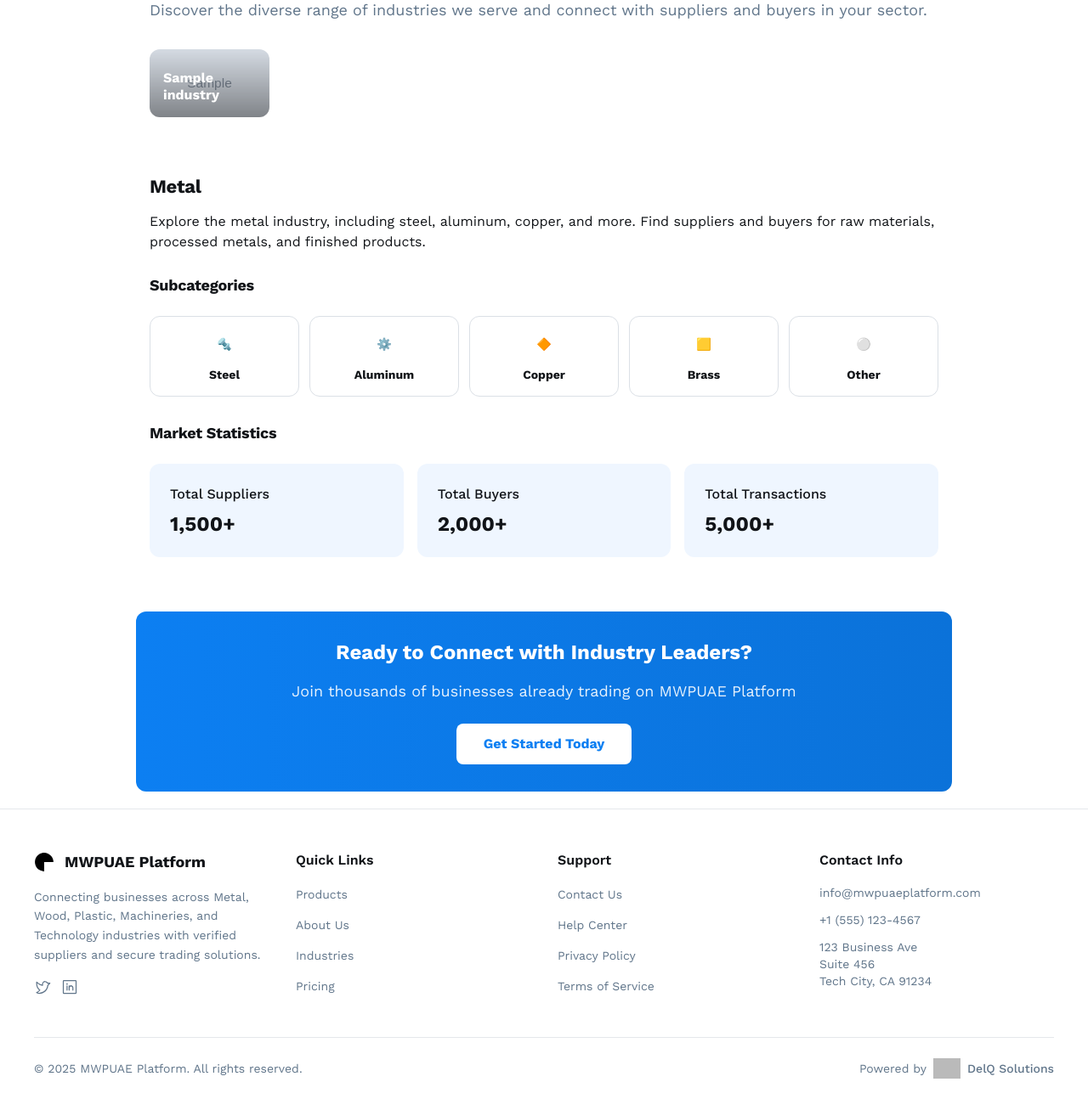
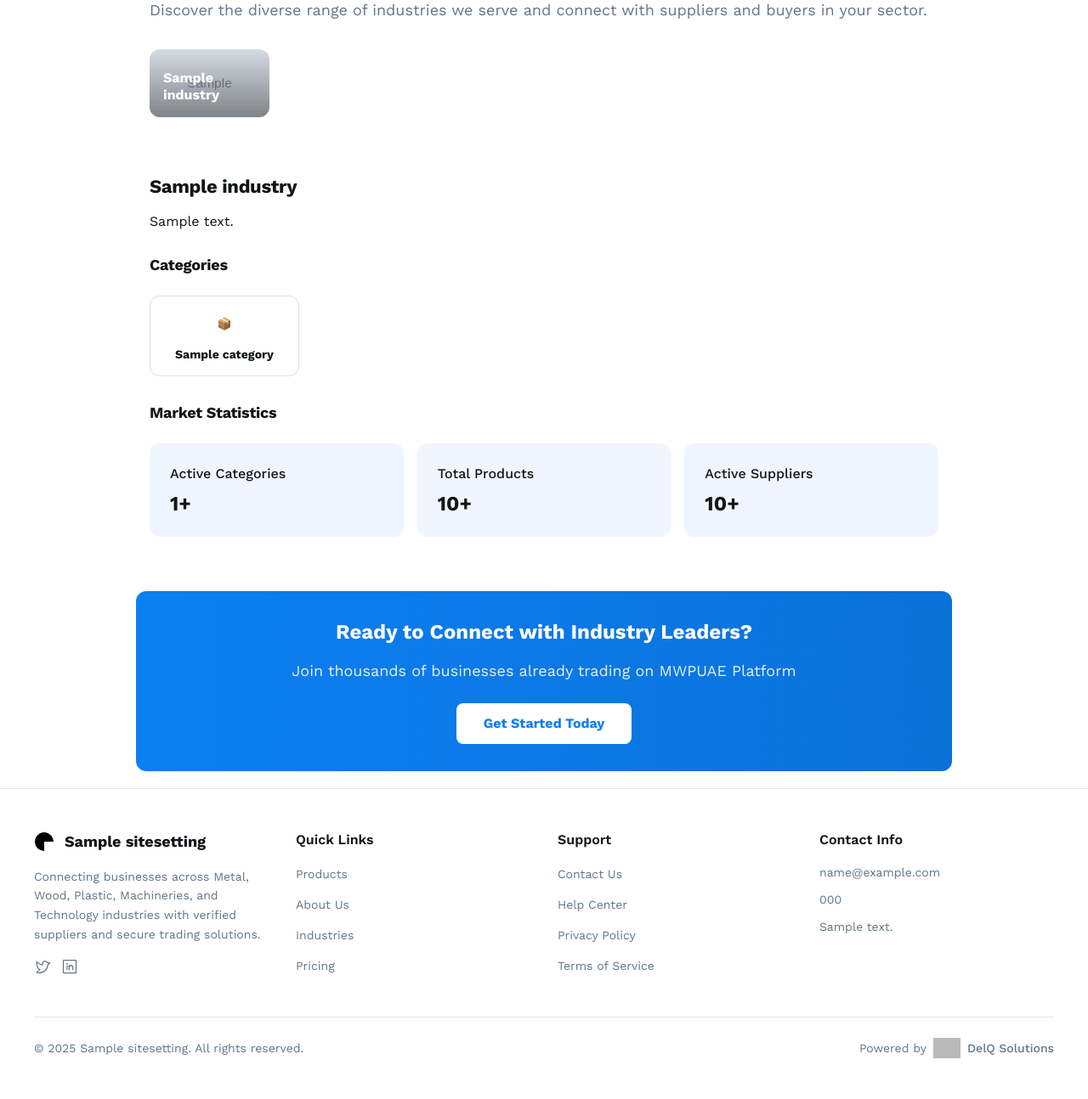
Before and after one commit to suhaibpalli/m2w-platform, a Django app: page /industries/ in a window 1280 px wide. Shown: the part 161-1455 px from the top of the page at 85% size. After the commit the page ends 1407 px from the top, so only its background shows below. Run offline with Django 5.2, Linux system fonts and the light colour scheme; tables that the repository leaves empty hold one stand-in row (values such as "Sample post"); grey boxes marked "Sample" are stand-in pictures; some libraries are stand-ins or nearby versions; grey boxes are pictures that could not be loaded.

Commit message:
Updated logo and contact info

```diff
--- /dev/null
+++ b/core/templatetags/custom_filters.py
@@ -0,0 +1,11 @@
+from django import template
+
+register = template.Library()
+
+@register.filter
+def lookup(dictionary, key):
+    """Template filter to lookup dictionary value by key"""
+    try:
+        return dictionary.get(key, [])
+    except AttributeError:
+        return []
--- a/core/views.py
+++ b/core/views.py
@@ -24,7 +24,21 @@ class IndustriesView(TemplateView):
     def get_context_data(self, **kwargs):
         context = super().get_context_data(**kwargs)
         context['industries'] = Industry.objects.filter(is_active=True)
+
+        # Get categories grouped by industry for the detailed sections
+        from products.models import Category
+        context['industry_categories'] = {}
+
+        for industry in context['industries']:
+            categories = Category.objects.filter(
+                industry=industry,
+                is_active=True,
+                parent=None  # Only parent categories
+            ).prefetch_related('subcategories')
+            context['industry_categories'][industry.slug] = categories
+
         return context
+
 
 class PricingView(TemplateView):
     template_name = 'core/pricing.html'
--- a/templates/base.html
+++ b/templates/base.html
@@ -185,7 +185,9 @@
                                 <path d="M24 45.8096C19.6865 45.8096 15.4698 44.5305 11.8832 42.134C8.29667 39.7376 5.50128 36.3314 3.85056 32.3462C2.19985 28.361 1.76794 23.9758 2.60947 19.7452C3.451 15.5145 5.52816 11.6284 8.57829 8.5783C11.6284 5.52817 15.5145 3.45101 19.7452 2.60948C23.9758 1.76795 28.361 2.19986 32.3462 3.85057C36.3314 5.50129 39.7376 8.29668 42.134 11.8833C44.5305 15.4698 45.8096 19.6865 45.8096 24L24 24L24 45.8096Z" fill="currentColor"/>
                             </svg>
                         </div>
-                        <span class="text-[#111418] text-lg font-bold">MWPUAE Platform</span>
+                        <span class="text-[#111418] text-lg font-bold">
+                            {% if site_settings %}{{ site_settings.site_name }}{% else %}MWPUAE Platform{% endif %}
+                        </span>
                     </div>
                     <p class="text-[#60758a] text-sm leading-relaxed mb-4">
                         Connecting businesses across Metal, Wood, Plastic, Machineries, and Technology industries with verified suppliers and secure trading solutions.
@@ -227,9 +229,13 @@
                 <div>
                     <h3 class="text-[#111418] font-semibold mb-4">Contact Info</h3>
                     <div class="space-y-3 text-sm text-[#60758a]">
-                        <p>info@mwpuaeplatform.com</p>
-                        <p>+1 (555) 123-4567</p>
-                        <p>123 Business Ave<br>Suite 456<br>Tech City, CA 91234</p>
+                        <p>{% if site_settings.contact_email %}{{ site_settings.contact_email }}{% else %}info@mwpuaeplatform.com{% endif %}</p>
+                        <p>{% if site_settings.contact_phone %}{{ site_settings.contact_phone }}{% else %}+1 (555) 123-4567{% endif %}</p>
+                        {% if site_settings.address %}
+                            <p>{{ site_settings.address|linebreaks }}</p>
+                        {% else %}
+                            <p>123 Business Ave<br>Suite 456<br>Tech City, CA 91234</p>
+                        {% endif %}
                     </div>
                 </div>
             </div>
@@ -238,7 +244,7 @@
             <div class="border-t border-gray-200 py-6">
                 <div class="flex flex-col md:flex-row items-center justify-between gap-4">
                     <p class="text-[#60758a] text-sm">
-                        © 2025 MWPUAE Platform. All rights reserved.
+                        © 2025 {% if site_settings %}{{ site_settings.site_name }}{% else %}MWPUAE Platform{% endif %}. All rights reserved.
                     </p>
 
                     <!-- Powered by DelQ Solutions -->
@@ -253,7 +259,6 @@
             </div>
         </div>
     </footer>
-
 
     <!-- Scripts -->
     <script>
--- a/templates/core/industries.html
+++ b/templates/core/industries.html
@@ -1,4 +1,5 @@
 {% extends 'base.html' %}
+{% load custom_filters %}
 
 {% block title %}Industries - MWPUAE Platform{% endblock %}
 
@@ -17,6 +18,7 @@
                         </p>
                     </div>
                 </div>
+
                 <!-- Industries Grid -->
                 <div class="grid grid-cols-2 md:grid-cols-3 lg:grid-cols-6 gap-4 p-4 mb-8">
                     {% for industry in industries %}
@@ -29,7 +31,7 @@
                         <p class="text-white text-base font-bold leading-tight relative z-10">{{ industry.name }}</p>
                     </div>
                     {% empty %}
-                    <!-- Default Industries -->
+                    <!-- Default Industries (fallback) -->
                     <div class="bg-cover bg-center flex flex-col gap-3 rounded-xl justify-end p-4 aspect-video hover:shadow-lg transition-all duration-200 cursor-pointer"
                          style='background: linear-gradient(0deg, rgba(0, 0, 0, 0.4) 0%, rgba(0, 0, 0, 0) 100%), url("https://images.unsplash.com/photo-1565793298595-6a879b1d9492?w=400&h=300&fit=crop&auto=format");'>
                         <p class="text-white text-base font-bold leading-tight">Metal</p>
@@ -57,64 +59,63 @@
                     {% endfor %}
                 </div>
 
-                <!-- Metal Industry Detail -->
+                <!-- Dynamic Industry Details -->
+                {% for industry in industries %}
+                <div class="mb-12">
+                    <h2 class="text-[#111418] text-[22px] font-bold leading-tight tracking-[-0.015em] px-4 pb-3 pt-5">{{ industry.name }}</h2>
+                    <p class="text-[#111418] text-base font-normal leading-normal pb-3 pt-1 px-4">
+                        {% if industry.description %}
+                            {{ industry.description }}
+                        {% else %}
+                            Explore the {{ industry.name|lower }} industry and find suppliers and buyers for various products and services.
+                        {% endif %}
+                    </p>
+
+                    {% if industry.slug in industry_categories and industry_categories|lookup:industry.slug %}
+                    <h3 class="text-[#111418] text-lg font-bold leading-tight tracking-[-0.015em] px-4 pb-2 pt-4">Categories</h3>
+                    <div class="grid grid-cols-2 md:grid-cols-4 lg:grid-cols-5 gap-3 p-4">
+                        {% for category in industry_categories|lookup:industry.slug %}
+                        <a href="{% url 'products:category' category.id %}" class="flex flex-col gap-3 rounded-xl border border-[#dbe0e6] bg-white p-4 items-center hover:shadow-md transition-all duration-200">
+                            <div class="w-8 h-8 bg-primary-100 rounded-lg flex items-center justify-center">
+                                <span class="text-primary-500 text-sm">{% if category.icon %}{{ category.icon }}{% else %}📦{% endif %}</span>
+                            </div>
+                            <h4 class="text-[#111418] text-sm font-bold leading-tight text-center">{{ category.name }}</h4>
+                            {% if category.subcategories.exists %}
+                                <p class="text-xs text-gray-500">{{ category.subcategories.count }} subcategories</p>
+                            {% endif %}
+                        </a>
+                        {% endfor %}
+                    </div>
+                    {% endif %}
+
+                    <!-- Market Statistics -->
+                    <h3 class="text-[#111418] text-lg font-bold leading-tight tracking-[-0.015em] px-4 pb-2 pt-4">Market Statistics</h3>
+                    <div class="flex flex-wrap gap-4 p-4">
+                        <div class="flex min-w-[158px] flex-1 flex-col gap-2 rounded-xl p-6 bg-primary-50">
+                            <p class="text-[#111418] text-base font-medium leading-normal">Active Categories</p>
+                            <p class="text-[#111418] tracking-light text-2xl font-bold leading-tight">
+                                {% if industry.slug in industry_categories %}{{ industry_categories|lookup:industry.slug|length }}+{% else %}0{% endif %}
+                            </p>
+                        </div>
+                        <div class="flex min-w-[158px] flex-1 flex-col gap-2 rounded-xl p-6 bg-primary-50">
+                            <p class="text-[#111418] text-base font-medium leading-normal">Total Products</p>
+                            <p class="text-[#111418] tracking-light text-2xl font-bold leading-tight">{{ industry.categories.all|length }}0+</p>
+                        </div>
+                        <div class="flex min-w-[158px] flex-1 flex-col gap-2 rounded-xl p-6 bg-primary-50">
+                            <p class="text-[#111418] text-base font-medium leading-normal">Active Suppliers</p>
+                            <p class="text-[#111418] tracking-light text-2xl font-bold leading-tight">{{ industry.categories.count }}0+</p>
+                        </div>
+                    </div>
+                </div>
+                {% empty %}
+                <!-- Fallback content -->
                 <div class="mb-12">
                     <h2 class="text-[#111418] text-[22px] font-bold leading-tight tracking-[-0.015em] px-4 pb-3 pt-5">Metal</h2>
                     <p class="text-[#111418] text-base font-normal leading-normal pb-3 pt-1 px-4">
                         Explore the metal industry, including steel, aluminum, copper, and more. Find suppliers and buyers for raw materials, processed metals, and finished products.
                     </p>
-
-                    <h3 class="text-[#111418] text-lg font-bold leading-tight tracking-[-0.015em] px-4 pb-2 pt-4">Subcategories</h3>
-                    <div class="grid grid-cols-2 md:grid-cols-4 lg:grid-cols-5 gap-3 p-4">
-                        <div class="flex flex-col gap-3 rounded-xl border border-[#dbe0e6] bg-white p-4 items-center hover:shadow-md transition-all duration-200">
-                            <div class="w-8 h-8 bg-primary-100 rounded-lg flex items-center justify-center">
-                                <span class="text-primary-500 text-sm">🔩</span>
-                            </div>
-                            <h4 class="text-[#111418] text-sm font-bold leading-tight text-center">Steel</h4>
-                        </div>
-                        <div class="flex flex-col gap-3 rounded-xl border border-[#dbe0e6] bg-white p-4 items-center hover:shadow-md transition-all duration-200">
-                            <div class="w-8 h-8 bg-primary-100 rounded-lg flex items-center justify-center">
-                                <span class="text-primary-500 text-sm">⚙️</span>
-                            </div>
-                            <h4 class="text-[#111418] text-sm font-bold leading-tight text-center">Aluminum</h4>
-                        </div>
-                        <div class="flex flex-col gap-3 rounded-xl border border-[#dbe0e6] bg-white p-4 items-center hover:shadow-md transition-all duration-200">
-                            <div class="w-8 h-8 bg-primary-100 rounded-lg flex items-center justify-center">
-                                <span class="text-primary-500 text-sm">🔶</span>
-                            </div>
-                            <h4 class="text-[#111418] text-sm font-bold leading-tight text-center">Copper</h4>
-                        </div>
-                        <div class="flex flex-col gap-3 rounded-xl border border-[#dbe0e6] bg-white p-4 items-center hover:shadow-md transition-all duration-200">
-                            <div class="w-8 h-8 bg-primary-100 rounded-lg flex items-center justify-center">
-                                <span class="text-primary-500 text-sm">🟨</span>
-                            </div>
-                            <h4 class="text-[#111418] text-sm font-bold leading-tight text-center">Brass</h4>
-                        </div>
-                        <div class="flex flex-col gap-3 rounded-xl border border-[#dbe0e6] bg-white p-4 items-center hover:shadow-md transition-all duration-200">
-                            <div class="w-8 h-8 bg-primary-100 rounded-lg flex items-center justify-center">
-                                <span class="text-primary-500 text-sm">⚪</span>
-                            </div>
-                            <h4 class="text-[#111418] text-sm font-bold leading-tight text-center">Other</h4>
-                        </div>
-                    </div>
-
-                    <!-- Market Statistics -->
-                    <h3 class="text-[#111418] text-lg font-bold leading-tight tracking-[-0.015em] px-4 pb-2 pt-4">Market Statistics</h3>
-                    <div class="flex flex-wrap gap-4 p-4">
-                        <div class="flex min-w-[158px] flex-1 flex-col gap-2 rounded-xl p-6 bg-primary-50">
-                            <p class="text-[#111418] text-base font-medium leading-normal">Total Suppliers</p>
-                            <p class="text-[#111418] tracking-light text-2xl font-bold leading-tight">1,500+</p>
-                        </div>
-                        <div class="flex min-w-[158px] flex-1 flex-col gap-2 rounded-xl p-6 bg-primary-50">
-                            <p class="text-[#111418] text-base font-medium leading-normal">Total Buyers</p>
-                            <p class="text-[#111418] tracking-light text-2xl font-bold leading-tight">2,000+</p>
-                        </div>
-                        <div class="flex min-w-[158px] flex-1 flex-col gap-2 rounded-xl p-6 bg-primary-50">
-                            <p class="text-[#111418] text-base font-medium leading-normal">Total Transactions</p>
-                            <p class="text-[#111418] tracking-light text-2xl font-bold leading-tight">5,000+</p>
-                        </div>
-                    </div>
                 </div>
+                {% endfor %}
 
                 <!-- Call to Action -->
                 <div class="px-4 py-8 bg-gradient-to-r from-primary-500 to-primary-600 rounded-xl text-center">
@@ -129,4 +130,6 @@
         </div>
     </div>
 </div>
+
+<!-- Add custom filter for template -->
 {% endblock %}
```
Also changed, not shown: templates/core/about.html (+15 -6 lines), templates/core/contact.html (+9 -5 lines), core/templatetags/__init__.py (added), static/images/Metal Wood Plastic Technology FZC LLC-01.png (added).
